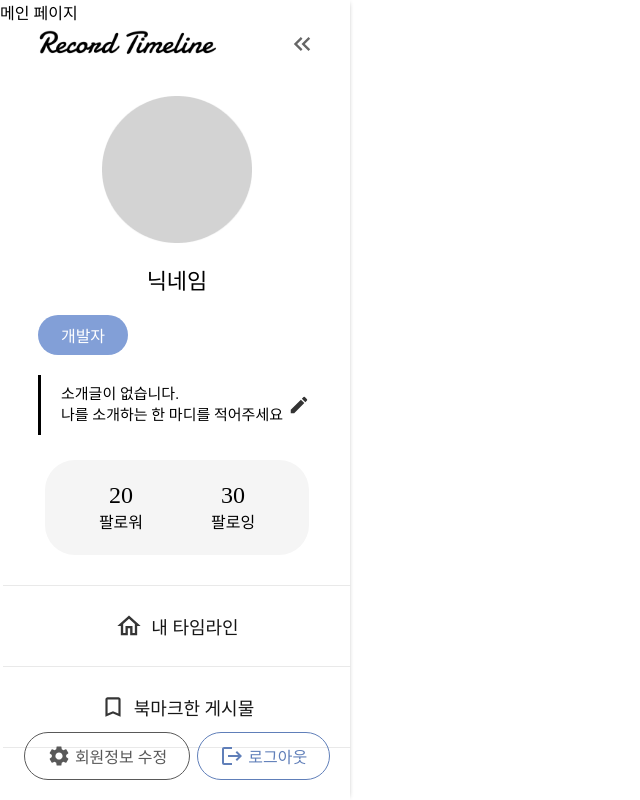
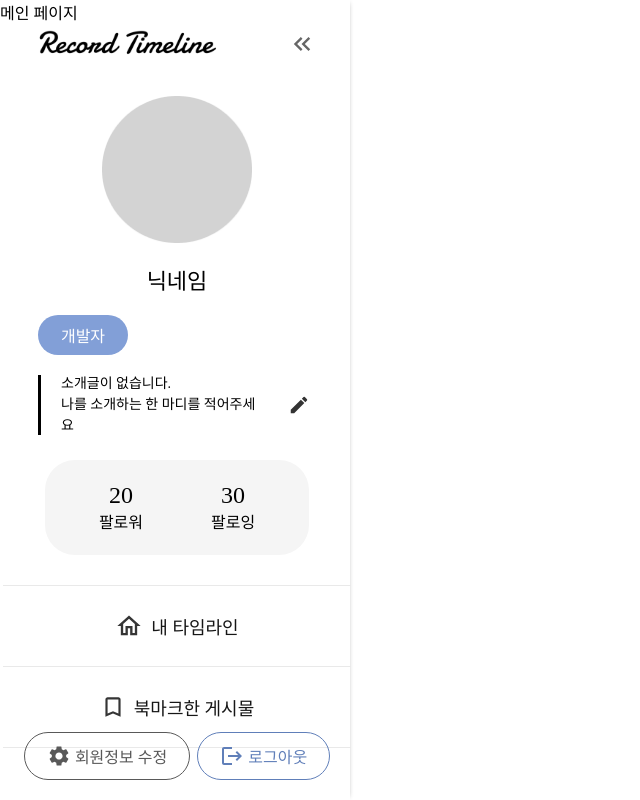
Before and after one commit to Record-Timeline/Front, a React (Create React App) app: page / in a window 1280 px wide. Shown: the whole page, without its empty margins (0-640 px from the left). Built offline with nearby package versions, Linux system fonts and the light colour scheme.

Commit message:
Fix: 로그인, 회원가입 페이지에서 네비게이션 바 안뜨도록 수정

```diff
--- a/src/App.js
+++ b/src/App.js
@@ -1,13 +1,20 @@
-import { Route, Routes } from "react-router-dom";
+import { Route, Routes, useLocation } from "react-router-dom";
 import Main from "./pages/Main";
 import Login from "./pages/Login";
 import SignUp from "./pages/SignUp";
 import SignUpComplete from "./pages/SignUpComplete";
 import NavigationBar from "./components/common/NavigationBar";
+
 function App() {
+  const location = useLocation();
+  const hideNavBarRoutes = ["/login", "/signup", "/signupcomplete"];
+  const shouldHideNavBar = () => {
+    return hideNavBarRoutes.includes(location.pathname);
+  };
+
   return (
     <div className="App">
-      <NavigationBar />
+      {!shouldHideNavBar() && <NavigationBar />}
       <Routes>
         <Route path="/" element={<Main />} /> {/* 메인 */}
         <Route path="/login" element={<Login />} /> {/* 로그인 페이지 */}
--- a/src/components/common/NavigationBar.jsx
+++ b/src/components/common/NavigationBar.jsx
@@ -185,6 +185,8 @@ export default function NavigationBar() {
                         <div
                           css={css({
                             whiteSpace: "pre-line",
+                            fontSize: "14px",
+                            width: "200px",
                           })}
                         >
                           소개글이 없습니다. {"\n"}나를 소개하는 한 마디를
```
